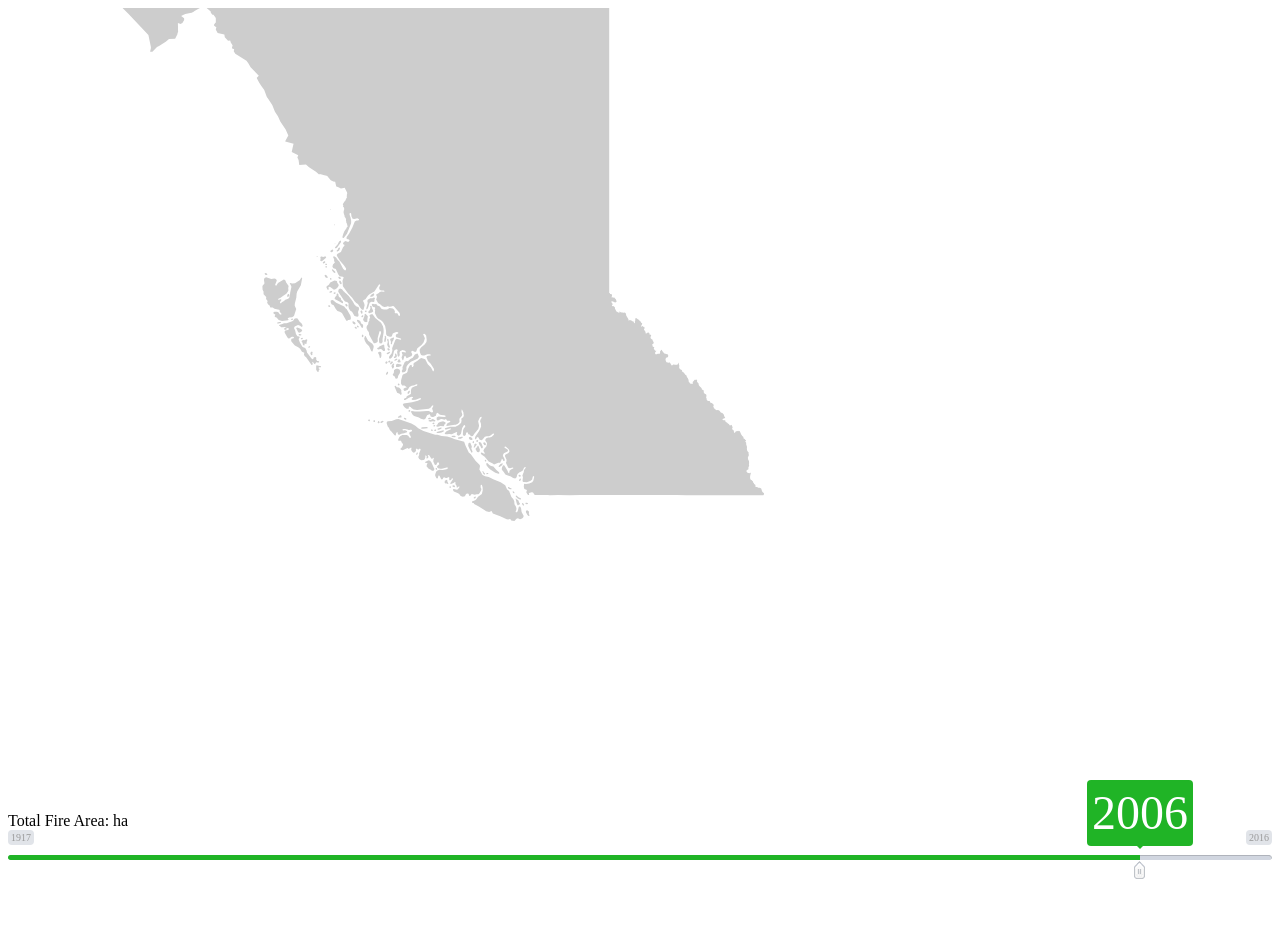
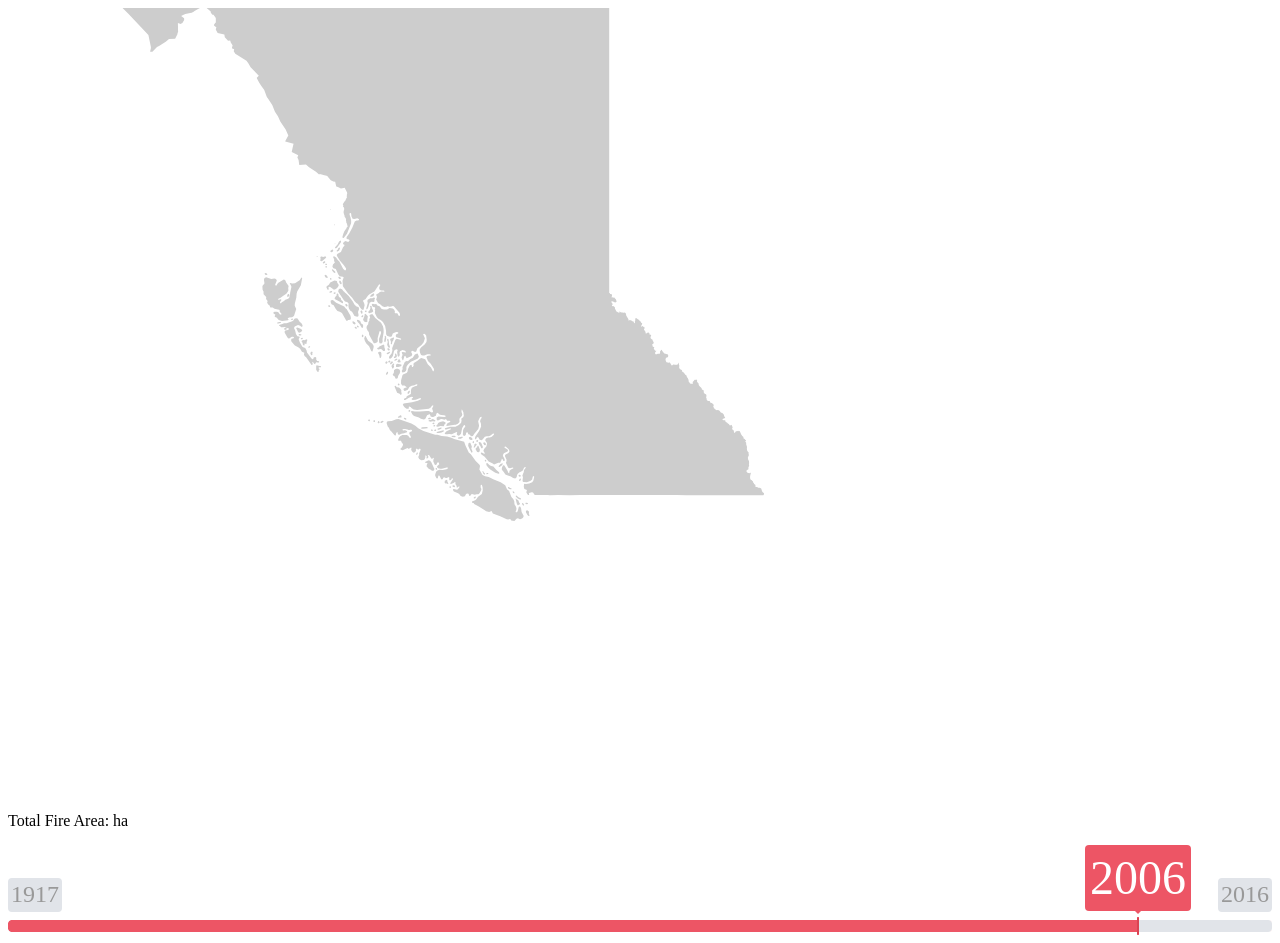
Before and after one commit to syin/bcfires, a website: page client/map.html in a window 1280 px wide. Before the commit the page ends 888 px from the top, so only its background shows below. Drawn offline with nearby package versions, Linux system fonts and the light colour scheme; files that its build step writes are made by us from their sources; no server answers; files whose address does not match are found by name.

Commit message:
change theme of slider + increase font sizes

```diff
--- a/client/map.html
+++ b/client/map.html
@@ -4,7 +4,7 @@
 <head>
     <meta charset="UTF-8">
     <link rel="stylesheet" href="ion.rangeSlider.css">
-    <link rel="stylesheet" href="ion.rangeSlider.skinModern.css">
+    <link rel="stylesheet" href="ion.rangeSlider.skinFlat.css">
     <link rel="stylesheet" href="style.css">
     <title>BC Fires</title>
 </head>
--- a/client/public/style.css
+++ b/client/public/style.css
@@ -11,6 +11,15 @@
 
 /* override slider styling */
 
+.irs {
+    margin-top: 65px;
+}
+
+.irs-min, .irs-max {
+    font-size: 1.5em;
+    top: -17px;
+}
+
 .irs-single {
     font-size: 3em;
     top: -50px;
```
Also changed, not shown: client/public/img/sprite-skin-flat.png (added).
